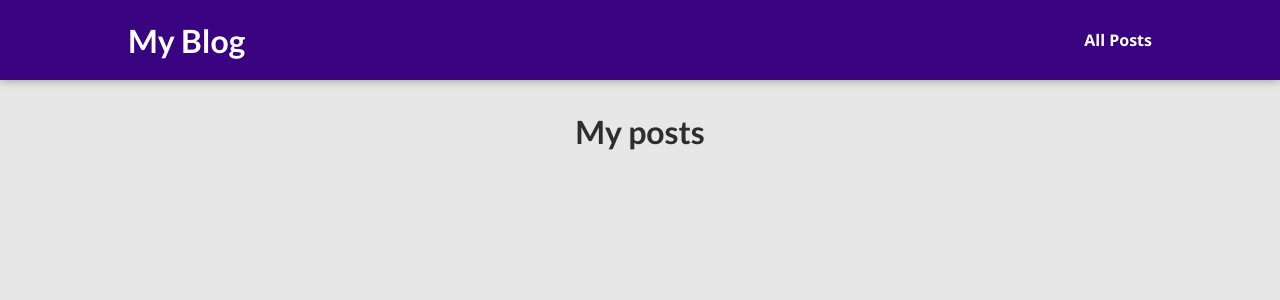
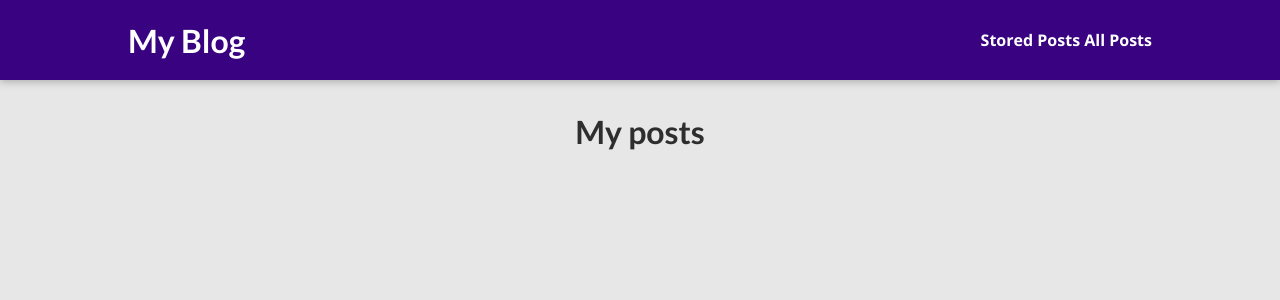
Before and after one commit to NetViacheslav/my_blog, a Django app: page /posts in a window 1280 px wide. Shown: the top 300 px of the page. Run offline with Django 4.2, Linux system fonts and the light colour scheme; data that the repository does not hold is empty.

Commit message:
Add in nav bar button read-later

```diff
--- a/templates/base.html
+++ b/templates/base.html
@@ -12,6 +12,7 @@
     <header id="main-navigation">
         <h1><a href="{% url 'main-page' %}">My Blog</a></h1>
         <nav>
+            <a href="{% url 'read-later' %}">Stored Posts</a>
             <a href="{% url 'posts' %}">All Posts</a>
         </nav>
     </header>
```
